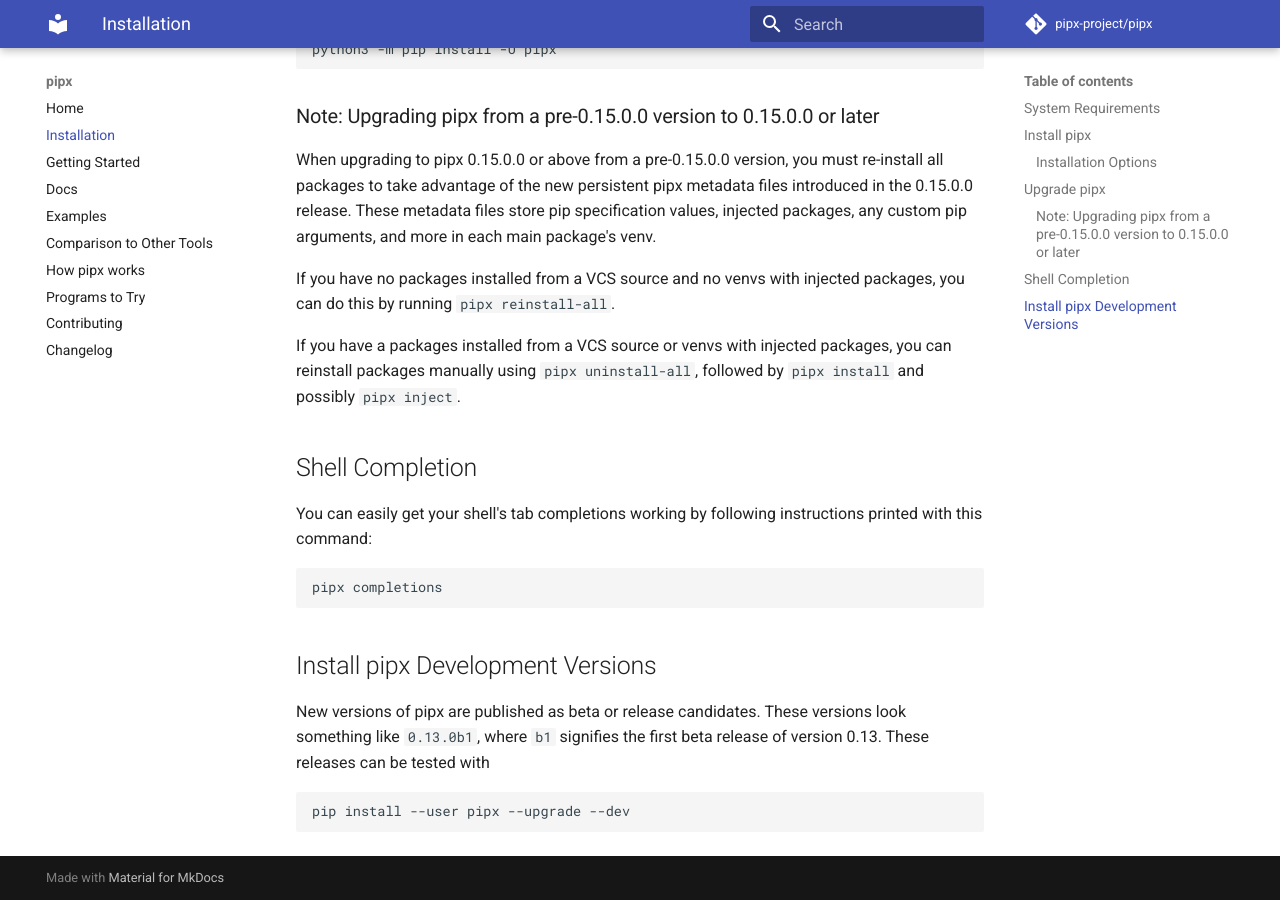
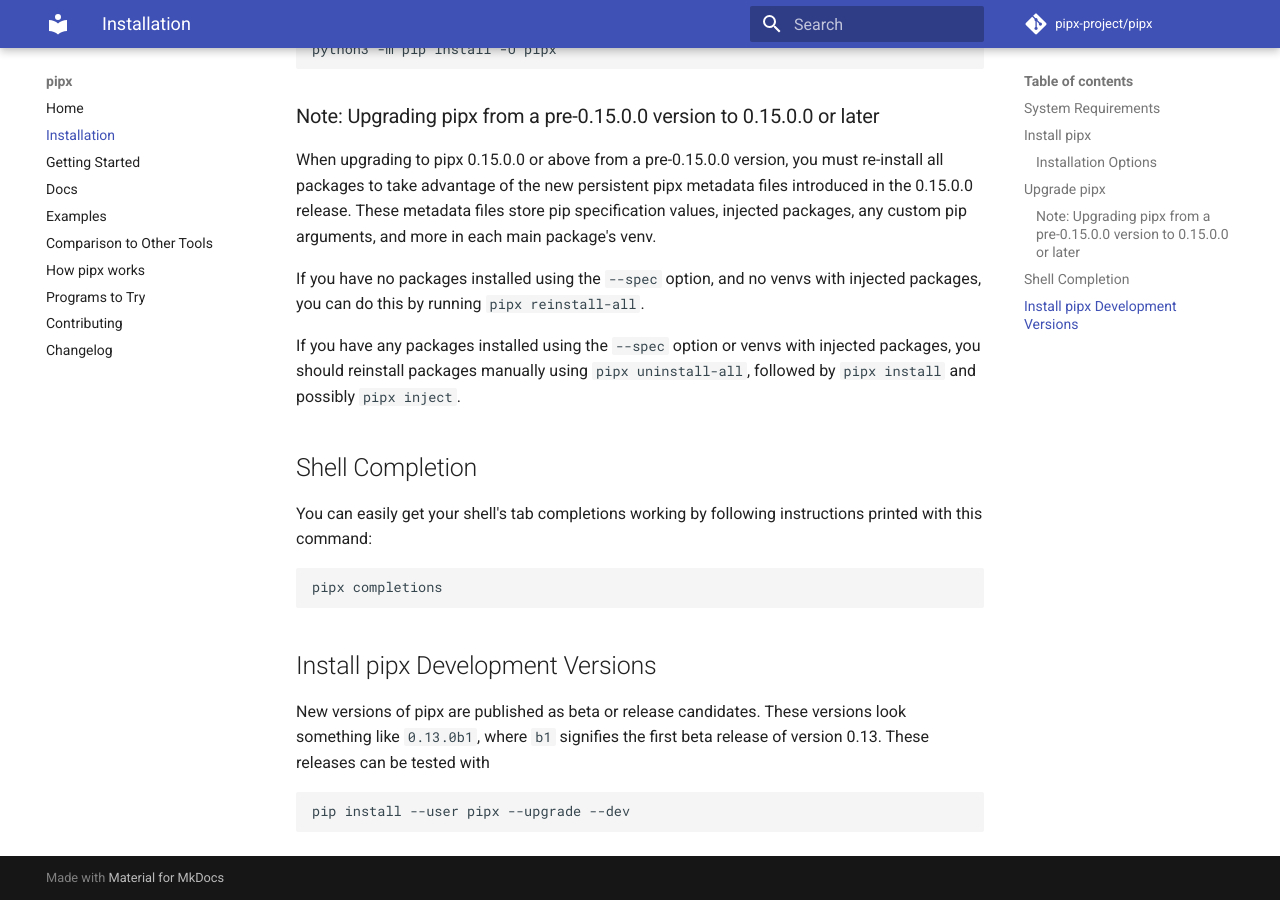
Before and after one commit to pypa/pipx, an MkDocs documentation site: the page built from docs/installation.md, in a window 1280 px wide and 900 px high, scrolled down 866 px. Built offline with MkDocs 1.6.1 and Material for MkDocs 9.7.7, drawn with Linux system fonts in a browser that asks for light colours; comment, search, counter and statistics services are not loaded.

Commit message:
Instead of VCS use the --spec option.

```diff
--- a/docs/installation.md
+++ b/docs/installation.md
@@ -26,9 +26,9 @@
 ### Note: Upgrading pipx from a pre-0.15.0.0 version to 0.15.0.0 or later
 When upgrading to pipx 0.15.0.0 or above from a pre-0.15.0.0 version, you must re-install all packages to take advantage of the new persistent pipx metadata files introduced in the 0.15.0.0 release. These metadata files store pip specification values, injected packages, any custom pip arguments, and more in each main package's venv.
 
-If you have no packages installed from a VCS source and no venvs with injected packages, you can do this by running `pipx reinstall-all`.
+If you have no packages installed using the `--spec` option, and no venvs with injected packages, you can do this by running `pipx reinstall-all`.
 
-If you have a packages installed from a VCS source or venvs with injected packages, you can reinstall packages manually using `pipx uninstall-all`, followed by `pipx install` and possibly `pipx inject`.
+If you have any packages installed using the `--spec` option or venvs with injected packages, you should reinstall packages manually using `pipx uninstall-all`, followed by `pipx install` and possibly `pipx inject`.
 
 ## Shell Completion
 You can easily get your shell's tab completions working by following instructions printed with this command:
```
